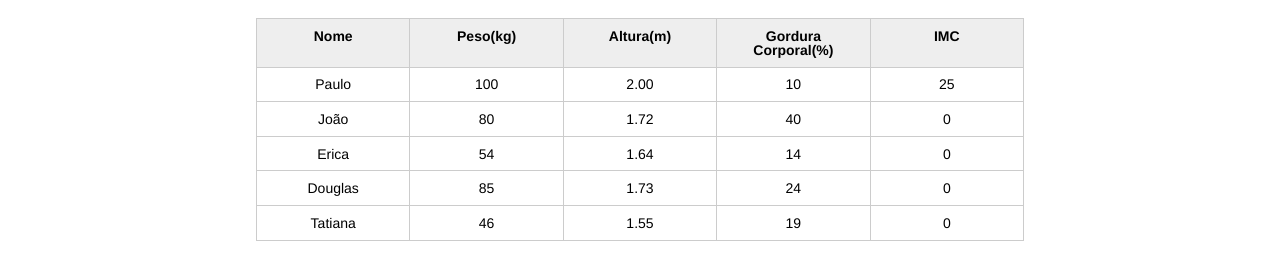
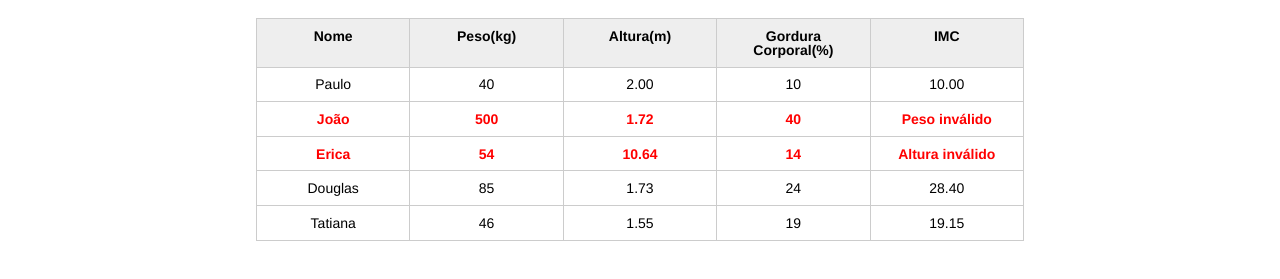
Before and after one commit to giovanaantunes/estartando-devs, a plain HTML site: page index.html in a window 1280 px wide. Shown: the part 123-402 px from the top of the page. Drawn offline with Linux system fonts and the light colour scheme.

Commit message:
adicionei loop e validação

```diff
--- a/css/index.css
+++ b/css/index.css
@@ -132,3 +132,8 @@ button[disabled=disabled], button:disabled {
 .campo-invalido{
 	border: 1px solid red;
 }
+
+.paciente-invalido{
+	color: red;
+	font-weight:bold;
+}
--- a/index.html
+++ b/index.html
@@ -29,9 +29,9 @@
 						</tr>
 					</thead>
 					<tbody id="tabela-pacientes">
-						<tr class="paciente" id="paciente" >
+						<tr class="paciente">
 							<td class="info-nome">Paulo</td>
-							<td class="info-peso">100</td>
+							<td class="info-peso">40</td>
 							<td class="info-altura">2.00</td>
 							<td class="info-gordura">10</td>
 							<td class="info-imc">0</td>
@@ -39,7 +39,7 @@
 
 						<tr class="paciente" >
 							<td class="info-nome">João</td>
-							<td class="info-peso">80</td>
+							<td class="info-peso">500</td>
 							<td class="info-altura">1.72</td>
 							<td class="info-gordura">40</td>
 							<td class="info-imc">0</td>
@@ -48,7 +48,7 @@
 						<tr class="paciente" >
 							<td class="info-nome">Erica</td>
 							<td class="info-peso">54</td>
-							<td class="info-altura">1.64</td>
+							<td class="info-altura">10.64</td>
 							<td class="info-gordura">14</td>
 							<td class="info-imc">0</td>
 						</tr>
@@ -73,16 +73,49 @@
 			</section>
 		</main>
 		<script>
-				var paciente = document.querySelector("#paciente");
 
-			    var tdPeso = paciente.querySelector(".info-peso");
-				var tdAltura = paciente.querySelector(".info-altura");
-				var tdImc = paciente.querySelector(".info-imc");
+			//instanciando os pacientes da tabela
+			var pacientes = document.querySelectorAll(".paciente");
 
-				var peso = tdPeso.textContent;
-				var altura = tdAltura.textContent;
-				var imc = peso /(altura * altura);
-				tdImc.textContent = imc;
-	</script>
+		//loop que percorre os pacientes da tabela e calcula o IMC
+		for( var i =0; i <pacientes.length; i=i + 1){
+
+			//variavel referente ao indice do paciente
+			 var paciente = pacientes[i];
+
+
+			//variaveis elementos TD
+			var tdPeso = paciente.querySelector(".info-peso");
+			var tdAltura = paciente.querySelector(".info-altura");
+			var tdImc = paciente.querySelector(".info-imc")
+
+			//variaveis dados da tabela
+			var peso = tdPeso.textContent;
+			var altura = tdAltura.textContent;
+
+			//variaveis de validação
+			var pesoEhValido = true;
+			var alturaEhValido = true;
+
+			//validação altura e peso
+			if(peso >= 200 || peso <=0) {
+				pesoEhValido = false;
+				tdImc.textContent = "Peso inválido";
+				paciente.classList.add('paciente-invalido');
+				}
+
+			if(altura >= 3.00 || altura <=0){
+				alturaEhValido = false;
+				tdImc.textContent = "Altura inválido";
+				paciente.classList.add('paciente-invalido');
+			}
+
+			// calculo imc
+			if(pesoEhValido && alturaEhValido){
+			var imc = peso / (altura * altura);
+			tdImc.textContent = imc.toFixed(2);
+			}
+		}
+		</script>
 	</body>
 </html>
```
Also changed, not shown: 1 other file.
